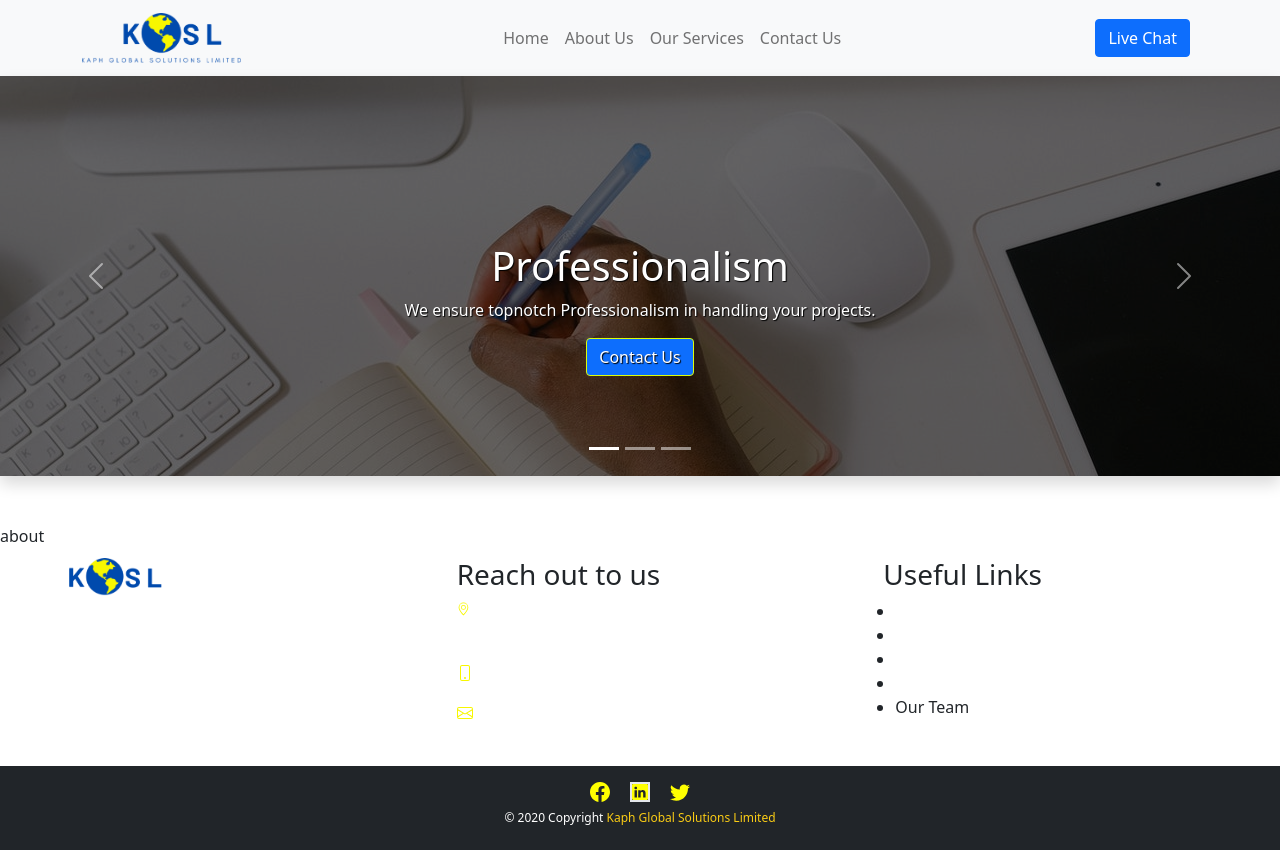
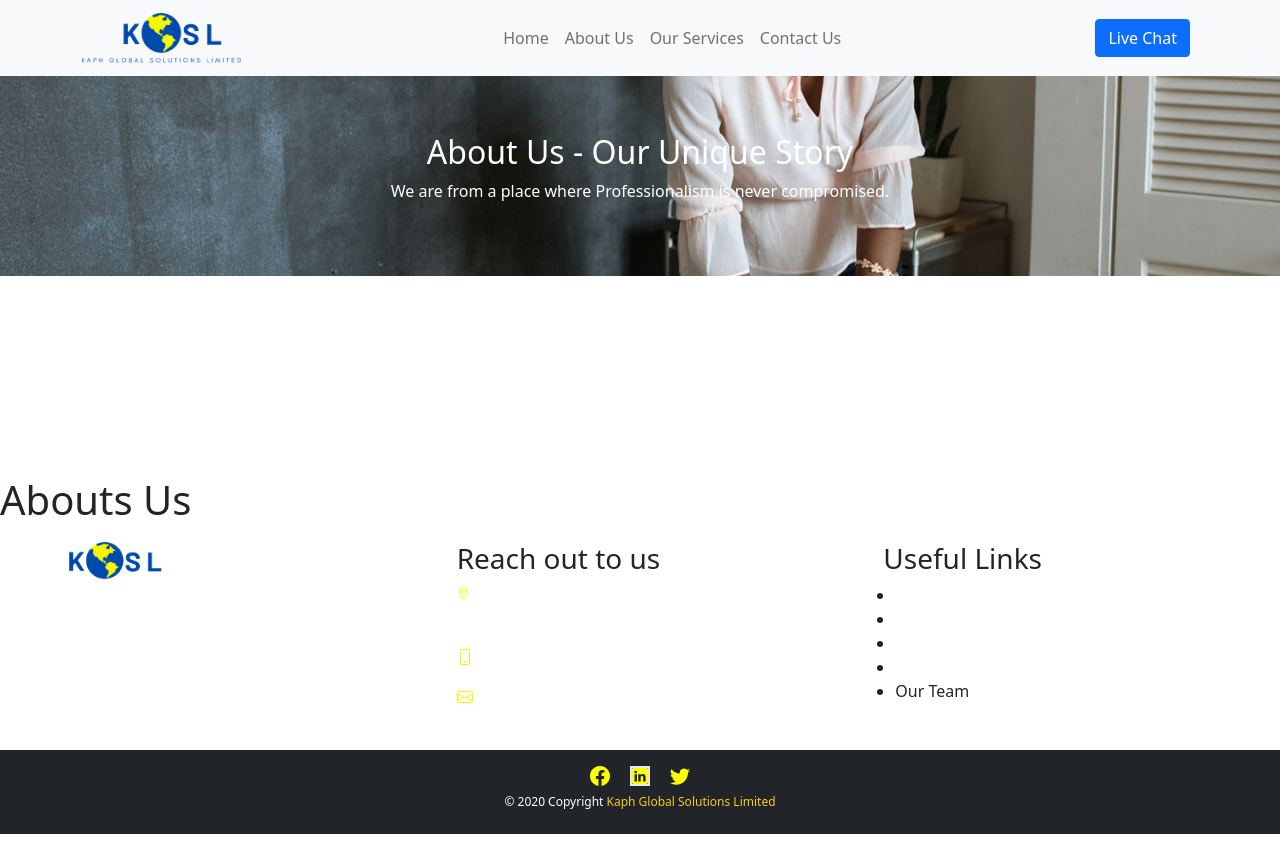
Before and after one commit to joseph-anselm/kaph, a Next.js app: page /about in a window 1280 px wide. Built offline with nearby package versions, Linux system fonts and the light colour scheme.

Commit message:
website fix commit

```diff
--- a/components/footer.js
+++ b/components/footer.js
@@ -46,7 +46,7 @@ export default function Footer() {
               </p>
             </span>
             <span className="flex">
-              <Icon.Phone /> <p className="pl-2">+23480333555333</p>
+              <Icon.Phone /> <p className="pl-2">+2347049788560</p>
             </span>
             <span className="flex">
               <Icon.Envelope /> <p className="pl-2">info@kahpglobal.com</p>
--- /dev/null
+++ b/components/header2.js
@@ -0,0 +1,36 @@
+import React from "react";
+import styles from "../styles/Header.module.css";
+import {
+  Navbar,
+  Container,
+  Row,
+  Col,
+  Nav,
+  NavDropdown,
+  Form,
+  FormControl,
+  Button,
+  Carousel,
+  CarouselItem,
+} from "react-bootstrap";
+import { useEffect } from "react";
+
+export default function Header2() {
+  return (
+    <div>
+      <Container fluid className={styles.headerrow}>
+        <Row>
+          <div className={styles.subheader}>
+            <img src="/img/bgd-3.jpg" alt="Header About" />
+            <span>
+              <h2>About Us - Our Unique Story </h2>
+              <p>
+                We are from a place where Professionalism is never compromised.
+              </p>
+            </span>
+          </div>
+        </Row>
+      </Container>
+    </div>
+  );
+}
--- a/components/layouts.js
+++ b/components/layouts.js
@@ -2,6 +2,7 @@ import React from "react";
 import Menubar from "./menubar";
 import Footer from "./footer";
 import Head from "next/dist/shared/lib/head";
+import Header2 from "./header2";
 import Header from "./header";
 import Services from "./services";
 import "bootstrap/dist/css/bootstrap.min.css";
@@ -18,8 +19,15 @@ import {
   Carousel,
   CarouselItem,
 } from "react-bootstrap";
+import { useRouter } from "next/router";
+import { useHistory } from "react-router";
+import { useEffect } from "react";
 
 export default function Layout({ children }) {
+  const router = useRouter();
+  const showHeader = router.asPath === "/" ? true : false;
+  const showHeader2 = router.asPath === "/about" ? true : false;
+
   return (
     <>
       <Head>
@@ -31,7 +39,8 @@ export default function Layout({ children }) {
         />
       </Head>
       <Menubar />
-      <Header />
+      {showHeader && <Header />}
+      {showHeader2 && <Header2 />}
       <main>{children}</main>
       <Footer />
     </>
--- a/components/menubar.js
+++ b/components/menubar.js
@@ -50,7 +50,7 @@ export default function Menubar() {
               </NavDropdown> */}
             </Nav>
             <Nav>
-              <Nav.Link href="#deets">
+              <Nav.Link href="/contact">
                 <Button variant="primary" className={styles.navbutton}>
                   Live Chat
                 </Button>{" "}
--- a/pages/about.js
+++ b/pages/about.js
@@ -1,5 +1,22 @@
 import React from "react";
+import {
+  Navbar,
+  Container,
+  Row,
+  Col,
+  Nav,
+  NavDropdown,
+  Form,
+  FormControl,
+  Button,
+  Carousel,
+  CarouselItem,
+} from "react-bootstrap";
 
 export default function about() {
-  return <div>about</div>;
+  return (
+    <div>
+      <h1>Abouts Us</h1>
+    </div>
+  );
 }
--- a/pages/index.js
+++ b/pages/index.js
@@ -170,7 +170,7 @@ export default function Home() {
                   excellence which reflects and guides all our clients deals and
                   deliverables.
                 </Card.Text>
-                <Button href="#" className={styles.btn}>
+                <Button href="/about" className={styles.btn}>
                   Get Started
                 </Button>
               </Card.ImgOverlay>
--- a/styles/Header.module.css
+++ b/styles/Header.module.css
@@ -29,3 +29,35 @@
 
   margin: 0 auto;
 }
+
+/* Header 2 CSS */
+.headerrow {
+  padding: 0;
+  margin: 0;
+  width: 100%;
+}
+
+.subheader {
+  width: 100%;
+  height: 400px;
+  display: flex;
+}
+.subheader img {
+  position: absolute;
+  width: 100%;
+  height: 200px;
+  max-height: 350px;
+  object-fit: cover;
+}
+.subheader span {
+  position: relative;
+  display: flex;
+  flex-direction: column;
+  justify-content: center;
+  color: #ffffff;
+  width: 100%;
+  align-content: center;
+  height: 200px;
+  padding: 0 50px;
+  text-align: center;
+}
```
